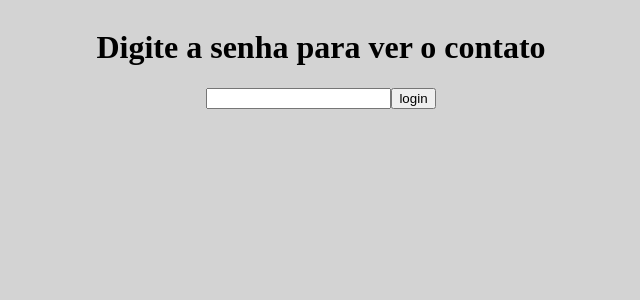
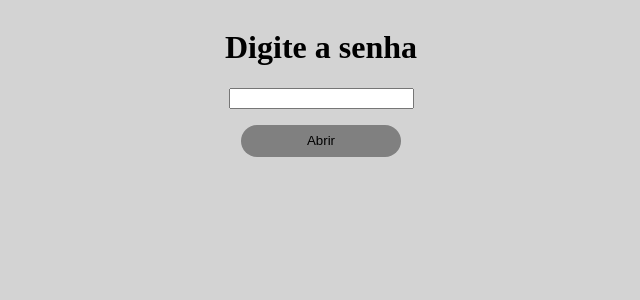
Before and after one commit to Arthur-art/reactjs-codecademy, a React (Create React App) app in the folder study-react/: page / in a window 1280 px wide. Shown: the top 300 px of the page, without its empty margins (319-959 px from the left). Built offline with nearby package versions, Linux system fonts and the light colour scheme.

Commit message:
contact info component

```diff
--- a/study-react/public/style.css
+++ b/study-react/public/style.css
@@ -12,8 +12,10 @@ body {
 button {
   border: none;
   width: 10rem;
-  height: 5rem;
+  height: 2rem;
   border-radius: 2rem;
+  background: gray;
+  margin-top: 1rem;
 }
 
 li {
--- a/study-react/src/components/LoginContact.jsx
+++ b/study-react/src/components/LoginContact.jsx
@@ -1,40 +1,54 @@
-import React from "react";
-export default class LoginContact extends React.Component {
-  constructor(props) {
-    super(props);
-    this.state = {
-      password: "123456",
-      check: false,
-    };
-    this.check = this.check.bind(this);
+import React from 'react'
+export default class LoginContact extends React.Component{
+  constructor(props){
+    super(props)
+    this.state={
+      password:'123456',
+      check: false
+    }
+    this.check = this.check.bind(this)
+    this.newButtonCancel = this.newButtonCancel.bind(this)
   }
-  check(e) {
-    const valuePass = e.target.querySelector('input[type="password"]').value;
-    const checkPass = valuePass === this.state.password;
+
+  check(e){
+    const inputValue = e.target.querySelector('input[type="password"]').value;
+    const newCheck = inputValue === this.state.password;
     this.setState({
-      check: checkPass,
-    });
+      check: newCheck,
+    })
+
   }
-  render() {
+  newButtonCancel(){
+    const button = this.state.check === true ? false : true;
+    this.setState({
+      check: button
+    })
+  }
+
+
+  render(){
+
     const form = (
       <form action="#" onSubmit={this.check}>
-          <h1>Digite a senha para ver o contato</h1>
-        <input type="password" />
-        <input type="submit"  value="login" />
+        <h1>Digite a senha</h1>
+        <input type="password"/><br/>
+        <button type="submit">Abrir</button>
       </form>
     );
+    const contact=(
+    <div>
+      <h1>Contato</h1>
+      <h2>(31)98953-7539</h2>
+    </div>
+    );
+    const buttonBack = <button onClick={this.newButtonCancel}>Fechar</button>
 
-    const contactInfo = (
-      <div>
-        <h1>Contato</h1>
-        <h2>(31)98953-7539</h2>
-      </div>
-    );
     return (
       <div>
-        {this.state.check && contactInfo}
         {!this.state.check && form}
+        {this.state.check && contact}
+        {this.state.check && buttonBack}
       </div>
-    );
+    )
   }
 }
```
Also changed, not shown: study-react/src/components/contact.txt (added).
